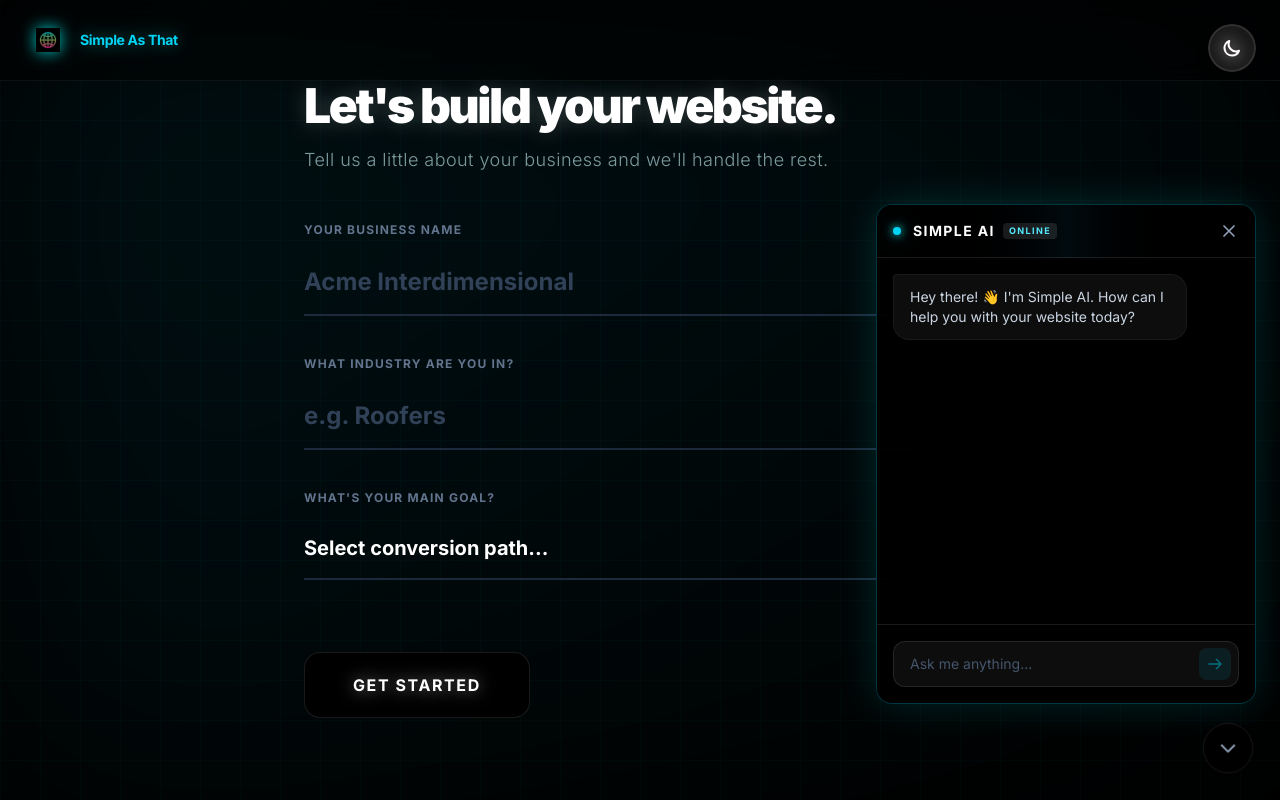
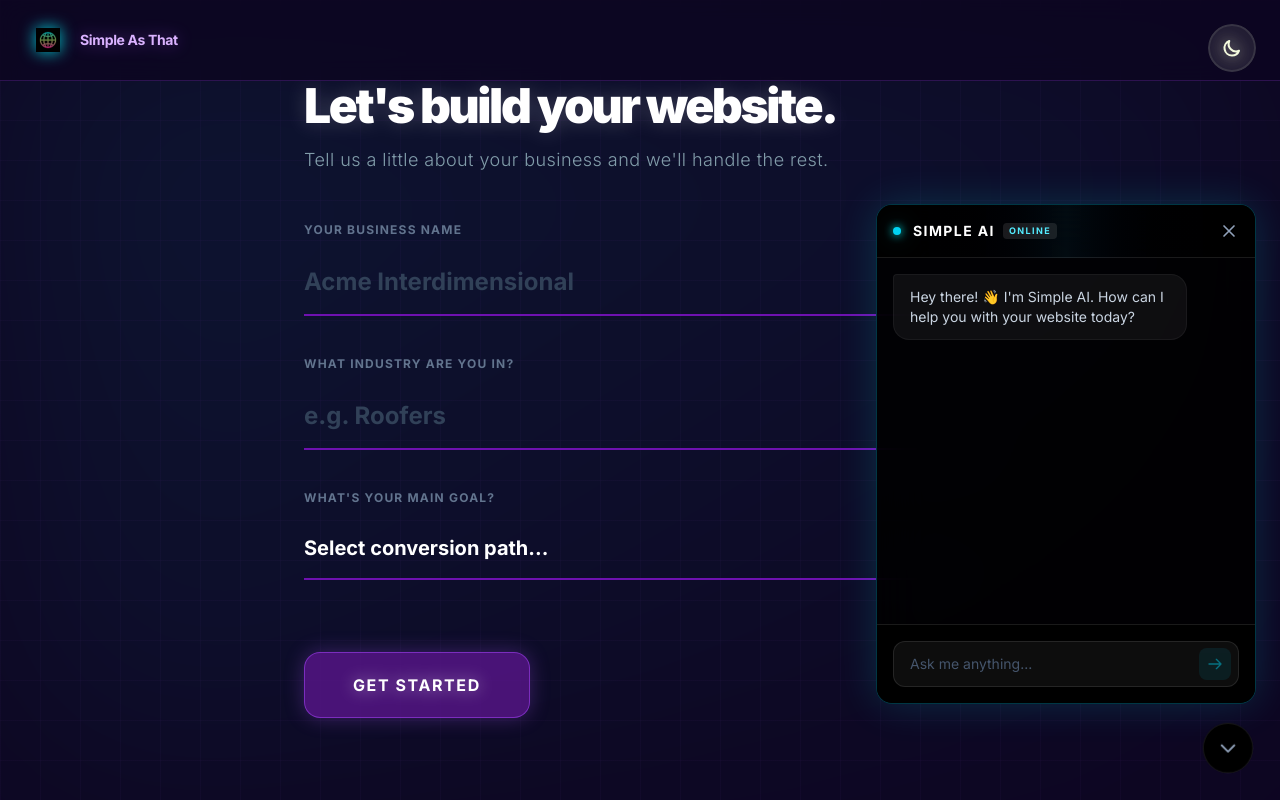
Before and after one commit to cybergod-duck/simple-as-that.net, a Next.js app: page /onboarding in a window 1280 px wide. Built offline with nearby package versions, Linux system fonts and the light colour scheme.

Commit message:
theme: apply deep purple color scheme site-wide to match pricing matrix

```diff
--- a/components/Onboarding/OnboardingFlow.tsx
+++ b/components/Onboarding/OnboardingFlow.tsx
@@ -100,10 +100,10 @@ export default function OnboardingFlow() {
     const dynamicGradient = getIndustryGradient(formData.industry);
 
     return (
-        <div className={`min-h-screen relative flex justify-center items-center py-20 px-4 sm:px-6 lg:px-8 font-sans overflow-hidden transition-colors duration-1000 ${isDark ? 'bg-black text-slate-200' : 'bg-[#FAFAFA] text-slate-900'
+        <div className={`min-h-screen relative flex justify-center items-center py-20 px-4 sm:px-6 lg:px-8 font-sans overflow-hidden transition-colors duration-1000 ${isDark ? 'bg-[#0d0521] text-slate-200' : 'bg-[#FAFAFA] text-slate-900'
             }`}>
             {/* Background Base */}
-            <div className={`absolute inset-0 z-0 transition-colors duration-1000 ${isDark ? 'bg-black' : 'bg-[#FAFAFA]'}`}></div>
+            <div className={`absolute inset-0 z-0 transition-colors duration-1000 ${isDark ? 'bg-[#0d0521]' : 'bg-[#FAFAFA]'}`}></div>
 
             {/* Neon Glowing Ambient Gradients */}
             <div className={`absolute inset-0 bg-gradient-to-br ${dynamicGradient} blur-[120px] transition-all duration-1000 z-0 ${isDark ? 'mix-blend-screen opacity-100' : 'mix-blend-multiply opacity-50'
@@ -111,12 +111,12 @@ export default function OnboardingFlow() {
 
             {/* Holographic grid overlay */}
             <div className={`absolute inset-0 bg-[size:40px_40px] pointer-events-none z-0 ${isDark
-                ? 'bg-[linear-gradient(rgba(0,255,255,0.02)_1px,transparent_1px),linear-gradient(90deg,rgba(0,255,255,0.02)_1px,transparent_1px)]'
-                : 'bg-[linear-gradient(rgba(0,255,255,0.05)_1px,transparent_1px),linear-gradient(90deg,rgba(0,255,255,0.05)_1px,transparent_1px)]'
+                ? 'bg-[linear-gradient(rgba(168,85,247,0.03)_1px,transparent_1px),linear-gradient(90deg,rgba(168,85,247,0.03)_1px,transparent_1px)]'
+                : 'bg-[linear-gradient(rgba(168,85,247,0.05)_1px,transparent_1px),linear-gradient(90deg,rgba(168,85,247,0.05)_1px,transparent_1px)]'
                 }`}></div>
 
             {/* Header / Native App Bar */}
-            <div className={`absolute top-0 w-full px-8 py-6 flex justify-between items-center z-50 border-b backdrop-blur-md transition-colors ${isDark ? 'border-white/5 bg-black/50' : 'border-slate-200 bg-white/50'
+            <div className={`absolute top-0 w-full px-8 py-6 flex justify-between items-center z-50 border-b backdrop-blur-md transition-colors ${isDark ? 'border-purple-500/20 bg-[#0d0521]/80' : 'border-slate-200 bg-white/50'
                 }`}>
                 <div className="flex items-center gap-4">
                     {/* Glowing Wireframe Globe Icon */}
@@ -130,7 +130,7 @@ export default function OnboardingFlow() {
                                 }`}
                         />
                     </div>
-                    <span className={`font-bold tracking-tight text-sm transition-colors ${isDark ? 'text-cyan-400 drop-shadow-[0_0_8px_rgba(0,255,255,0.4)]' : 'text-slate-900 drop-shadow-[0_1px_2px_rgba(0,0,0,0.1)]'
+                    <span className={`font-bold tracking-tight text-sm transition-colors ${isDark ? 'text-purple-300 drop-shadow-[0_0_8px_rgba(168,85,247,0.4)]' : 'text-slate-900 drop-shadow-[0_1px_2px_rgba(0,0,0,0.1)]'
                         }`}>Simple As That</span>
                 </div>
             </div>
@@ -154,7 +154,7 @@ export default function OnboardingFlow() {
                             {/* Seamless Input Fields */}
                             <div className="group relative">
                                 <label className={`block text-xs font-bold uppercase tracking-widest mb-3 transition-colors ${formData.name
-                                    ? (isDark ? 'text-cyan-400 drop-shadow-[0_0_8px_rgba(0,255,255,0.4)]' : 'text-cyan-600')
+                                    ? (isDark ? 'text-cyan-400 drop-shadow-[0_0_8px_rgba(0,255,255,0.4)]' : 'text-purple-600')
                                     : 'text-slate-500'
                                     }`}>Your Business Name</label>
                                 <input
@@ -163,8 +163,8 @@ export default function OnboardingFlow() {
                                     value={formData.name}
                                     onChange={(e: any) => setFormData({ ...formData, name: e.target.value })}
                                     className={`w-full bg-transparent border-b-2 py-4 text-2xl font-bold focus:outline-none transition-colors rounded-none ${isDark
-                                        ? 'border-slate-800 focus:border-cyan-400 text-white placeholder:text-slate-700'
-                                        : 'border-slate-200 focus:border-cyan-500 text-slate-900 placeholder:text-slate-300'
+                                        ? 'border-purple-800 focus:border-cyan-400 text-white placeholder:text-slate-700'
+                                        : 'border-purple-200 focus:border-purple-500 text-slate-900 placeholder:text-slate-300'
                                         }`}
                                     placeholder="Acme Interdimensional"
                                 />
@@ -172,7 +172,7 @@ export default function OnboardingFlow() {
 
                             <div className="group relative">
                                 <label className={`block text-xs font-bold uppercase tracking-widest mb-3 transition-colors ${formData.industry
-                                    ? (isDark ? 'text-green-400 drop-shadow-[0_0_8px_rgba(0,255,0,0.4)]' : 'text-green-600')
+                                    ? (isDark ? 'text-purple-300 drop-shadow-[0_0_8px_rgba(168,85,247,0.4)]' : 'text-purple-600')
                                     : 'text-slate-500'
                                     }`}>What Industry Are You In?</label>
                                 <input
@@ -182,8 +182,8 @@ export default function OnboardingFlow() {
                                     value={formData.industry}
                                     onChange={(e: any) => setFormData({ ...formData, industry: e.target.value })}
                                     className={`w-full bg-transparent border-b-2 py-4 text-2xl font-bold focus:outline-none transition-colors rounded-none ${isDark
-                                        ? 'border-slate-800 focus:border-green-400 text-white placeholder:text-slate-700'
-                                        : 'border-slate-200 focus:border-green-500 text-slate-900 placeholder:text-slate-300'
+                                        ? 'border-purple-800 focus:border-purple-400 text-white placeholder:text-slate-700'
+                                        : 'border-purple-200 focus:border-purple-500 text-slate-900 placeholder:text-slate-300'
                                         }`}
                                     placeholder="e.g. Roofers"
                                 />
@@ -194,7 +194,7 @@ export default function OnboardingFlow() {
 
                             <div className="group relative">
                                 <label className={`block text-xs font-bold uppercase tracking-widest mb-3 transition-colors ${formData.goals
-                                    ? (isDark ? 'text-pink-400 drop-shadow-[0_0_8px_rgba(255,0,255,0.4)]' : 'text-pink-600')
+                                    ? (isDark ? 'text-cyan-400 drop-shadow-[0_0_8px_rgba(0,255,255,0.4)]' : 'text-purple-600')
                                     : 'text-slate-500'
                                     }`}>What's Your Main Goal?</label>
                                 <select
@@ -202,8 +202,8 @@ export default function OnboardingFlow() {
                                     value={formData.goals}
                                     onChange={(e: any) => setFormData({ ...formData, goals: e.target.value })}
                                     className={`w-full bg-transparent border-b-2 py-4 text-xl font-bold focus:outline-none transition-colors cursor-pointer appearance-none rounded-none ${isDark
-                                        ? 'border-slate-800 focus:border-pink-400 text-white [&>option]:bg-[#09090B]'
-                                        : 'border-slate-200 focus:border-pink-500 text-slate-900 [&>option]:bg-white'
+                                        ? 'border-purple-800 focus:border-cyan-400 text-white [&>option]:bg-[#0d0521]'
+                                        : 'border-purple-200 focus:border-purple-500 text-slate-900 [&>option]:bg-white'
                                         }`}
                                 >
                                     <option value="" disabled hidden className="text-slate-500">Select conversion path...</option>
@@ -215,10 +215,10 @@ export default function OnboardingFlow() {
 
                             <div className="pt-8">
                                 <button type="submit" className={`group relative w-full md:w-auto px-12 py-5 rounded-2xl font-bold tracking-widest uppercase transition-all duration-500 ease-out overflow-hidden border ${isDark
-                                    ? 'bg-black border-white/10 hover:border-cyan-500/50'
-                                    : 'bg-white border-slate-200 hover:border-cyan-300 shadow-[0_4px_20px_rgba(0,0,0,0.05)]'
+                                    ? 'bg-purple-900/80 border-purple-500/50 hover:border-cyan-400 shadow-[0_0_20px_rgba(168,85,247,0.3)]'
+                                    : 'bg-purple-600 border-purple-500 hover:border-cyan-300 shadow-[0_4px_20px_rgba(168,85,247,0.2)]'
                                     }`}>
-                                    <div className={`absolute inset-0 opacity-0 group-hover:opacity-100 transition-opacity ${isDark ? 'bg-gradient-to-r from-cyan-500/20 to-green-500/20' : 'bg-gradient-to-r from-cyan-500/10 to-green-500/10'
+                                    <div className={`absolute inset-0 opacity-0 group-hover:opacity-100 transition-opacity ${isDark ? 'bg-gradient-to-r from-purple-500/20 to-cyan-500/20' : 'bg-gradient-to-r from-purple-500/10 to-cyan-500/10'
                                         }`}></div>
                                     <span className={`relative z-10 transition-colors ${isDark ? 'text-white drop-shadow-[0_0_8px_rgba(255,255,255,0.5)]' : 'text-slate-900 drop-shadow-[0_1px_2px_rgba(0,0,0,0.1)]'
                                         }`}>
@@ -234,11 +234,11 @@ export default function OnboardingFlow() {
                 {step === 'thinking' && (
                     <div className="animate-fade-in flex flex-col items-center justify-center h-full text-center space-y-8">
                         <div className="relative flex items-center justify-center w-24 h-24">
-                            <div className={`absolute inset-0 rounded-full border-2 border-t-transparent animate-spin ${isDark ? 'border-cyan-500/50 shadow-[0_0_15px_rgba(0,255,255,0.3)]' : 'border-cyan-500 shadow-[0_2px_10px_rgba(0,255,255,0.2)]'
+                            <div className={`absolute inset-0 rounded-full border-2 border-t-transparent animate-spin ${isDark ? 'border-purple-500/50 shadow-[0_0_15px_rgba(168,85,247,0.3)]' : 'border-purple-500 shadow-[0_2px_10px_rgba(168,85,247,0.2)]'
                                 }`}></div>
-                            <div className={`absolute inset-2 rounded-full border-2 border-b-transparent animate-[spin_1.5s_linear_infinite_reverse] ${isDark ? 'border-green-500/50 shadow-[0_0_15px_rgba(0,255,0,0.3)]' : 'border-green-500 shadow-[0_2px_10px_rgba(0,255,0,0.2)]'
+                            <div className={`absolute inset-2 rounded-full border-2 border-b-transparent animate-[spin_1.5s_linear_infinite_reverse] ${isDark ? 'border-cyan-500/50 shadow-[0_0_15px_rgba(0,255,255,0.3)]' : 'border-cyan-500 shadow-[0_2px_10px_rgba(0,255,255,0.2)]'
                                 }`}></div>
-                            <div className={`absolute inset-4 rounded-full border-2 border-l-transparent animate-[spin_2s_linear_infinite] ${isDark ? 'border-pink-500/50 shadow-[0_0_15px_rgba(255,0,255,0.3)]' : 'border-pink-500 shadow-[0_2px_10px_rgba(255,0,255,0.2)]'
+                            <div className={`absolute inset-4 rounded-full border-2 border-l-transparent animate-[spin_2s_linear_infinite] ${isDark ? 'border-purple-400/50 shadow-[0_0_15px_rgba(168,85,247,0.3)]' : 'border-purple-400 shadow-[0_2px_10px_rgba(168,85,247,0.2)]'
                                 }`}></div>
                             <div className={`w-2 h-2 rounded-full animate-pulse transition-all ${isDark ? 'bg-white shadow-[0_0_10px_rgba(255,255,255,0.8)]' : 'bg-slate-900 shadow-[0_2px_4px_rgba(0,0,0,0.2)]'
                                 }`}></div>
@@ -369,19 +369,19 @@ export default function OnboardingFlow() {
                 {step === 'complete' && (
                     <div className="animate-fade-in text-center space-y-8">
                         <div className={`w-24 h-24 rounded-full mx-auto flex items-center justify-center animate-[pulse_2s_ease-in-out_infinite] border ${isDark
-                            ? 'bg-green-500/10 border-green-500/30 shadow-[0_0_30px_rgba(0,255,0,0.2)]'
-                            : 'bg-green-50 border-green-200 shadow-[0_8px_30px_rgba(0,255,0,0.15)]'
+                            ? 'bg-purple-500/10 border-purple-500/30 shadow-[0_0_30px_rgba(168,85,247,0.2)]'
+                            : 'bg-purple-50 border-purple-200 shadow-[0_8px_30px_rgba(168,85,247,0.15)]'
                             }`}>
-                            <svg className={`w-10 h-10 ${isDark ? 'text-green-400 drop-shadow-[0_0_8px_rgba(0,255,0,0.6)]' : 'text-green-500 drop-shadow-[0_2px_4px_rgba(0,255,0,0.3)]'}`} fill="none" stroke="currentColor" viewBox="0 0 24 24" strokeWidth="3"><path strokeLinecap="round" strokeLinejoin="round" d="M5 13l4 4L19 7"></path></svg>
+                            <svg className={`w-10 h-10 ${isDark ? 'text-cyan-400 drop-shadow-[0_0_8px_rgba(0,255,255,0.6)]' : 'text-purple-500 drop-shadow-[0_2px_4px_rgba(168,85,247,0.3)]'}`} fill="none" stroke="currentColor" viewBox="0 0 24 24" strokeWidth="3"><path strokeLinecap="round" strokeLinejoin="round" d="M5 13l4 4L19 7"></path></svg>
                         </div>
                         <div className="space-y-4">
                             <h2 className={`text-4xl md:text-5xl font-black tracking-tighter ${isDark ? 'text-white drop-shadow-[0_0_10px_rgba(255,255,255,0.3)]' : 'text-slate-900'}`}>You're All Set!</h2>
-                            <p className={`text-lg font-light tracking-wide ${isDark ? 'text-green-100/60' : 'text-slate-500'}`}>
+                            <p className={`text-lg font-light tracking-wide ${isDark ? 'text-purple-200/60' : 'text-slate-500'}`}>
                                 We're setting up your website now. This won't take long...
                             </p>
                         </div>
                         <div className={`w-full max-w-sm mx-auto h-2 rounded-full overflow-hidden border ${isDark ? 'bg-white/5 border-white/10' : 'bg-slate-100 border-slate-200 shadow-inner'}`}>
-                            <div className={`h-full bg-gradient-to-r from-cyan-400 via-green-400 to-pink-500 rounded-full animate-[progress_2.5s_ease-in-out_infinite] ${isDark ? 'shadow-[0_0_10px_rgba(0,255,0,0.5)]' : ''}`} style={{ width: '80%' }}></div>
+                            <div className={`h-full bg-gradient-to-r from-purple-500 via-cyan-400 to-purple-500 rounded-full animate-[progress_2.5s_ease-in-out_infinite] ${isDark ? 'shadow-[0_0_10px_rgba(168,85,247,0.5)]' : ''}`} style={{ width: '80%' }}></div>
                         </div>
                     </div>
                 )}
```
